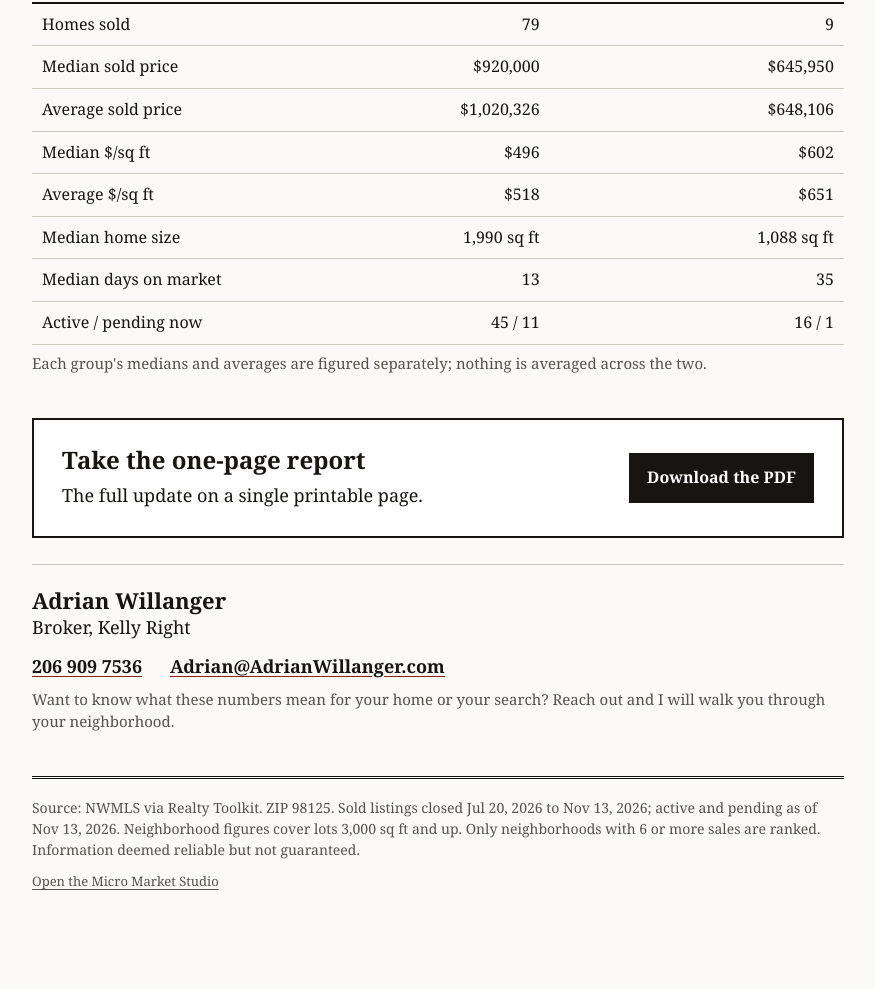
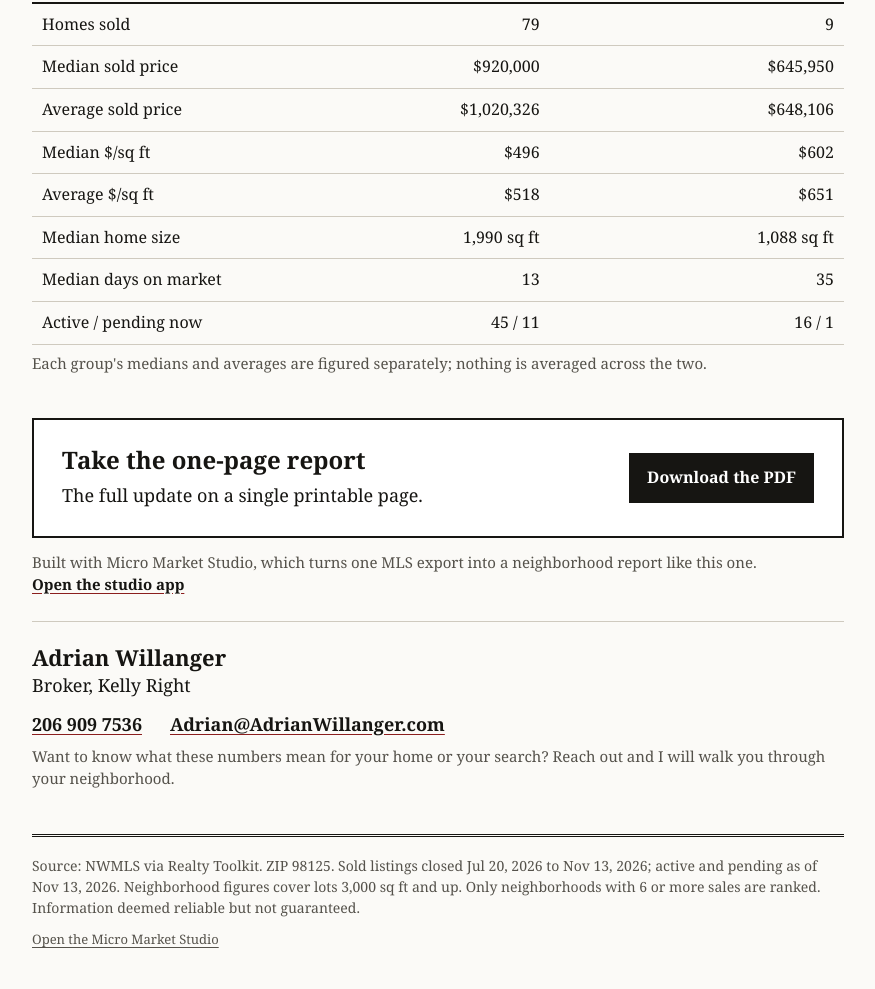
Before and after one commit to adrianwillanger-cyber/micro-market-studio, a plain HTML site: page index.html in a window 1280 px wide. Shown: the part 3943-4932 px from the top of the page, without its empty margins (202-1077 px from the left). Before the commit the page ends 4875 px from the top, so only its background shows below. Drawn offline with Linux system fonts and the light colour scheme.

Commit message:
Add studio app link below the 98125 report PDF box
Co-authored-by: Perplexity <noreply@perplexity.ai>

```diff
--- a/index.html
+++ b/index.html
@@ -62,6 +62,9 @@ tr.total td { border-top:2px solid var(--ink); border-bottom:none; font-weight:7
 .reach { display:flex; flex-wrap:wrap; gap:6px 28px; margin-top:10px; font-weight:600; }
 .reach a { text-decoration:underline; text-decoration-color:var(--red); }
 .reach a:hover, .reach a:focus-visible { color:var(--red); }
+.made-with { margin:14px 0 0; color:var(--muted); font-size:15px; line-height:1.45; }
+.made-with a { color:var(--ink); font-weight:600; text-decoration:underline; text-decoration-color:var(--red); text-underline-offset:3px; white-space:nowrap; }
+.made-with a:hover, .made-with a:focus-visible { color:var(--red); }
 footer .studio-link { margin:12px 0 0; font-size:13px; }
 footer .studio-link a { color:var(--muted); }
 footer { margin:44px 0 0; padding:18px 0 40px; border-top:3px double var(--ink); color:var(--muted); font-size:14px; line-height:1.5; }
@@ -180,6 +183,7 @@ footer { margin:44px 0 0; padding:18px 0 40px; border-top:3px double var(--ink);
       </div>
       <a class="btn" href="reports/98125-2026-11/98125-Neighborhood-Market-Update-Nov-2026.pdf" download>Download the PDF</a>
     </div>
+    <p class="made-with">Built with Micro Market Studio, which turns one MLS export into a neighborhood report like this one. <a href="studio.html">Open the studio app</a></p>
 
     <div class="contact">
       <div class="name">Adrian Willanger</div>
```
